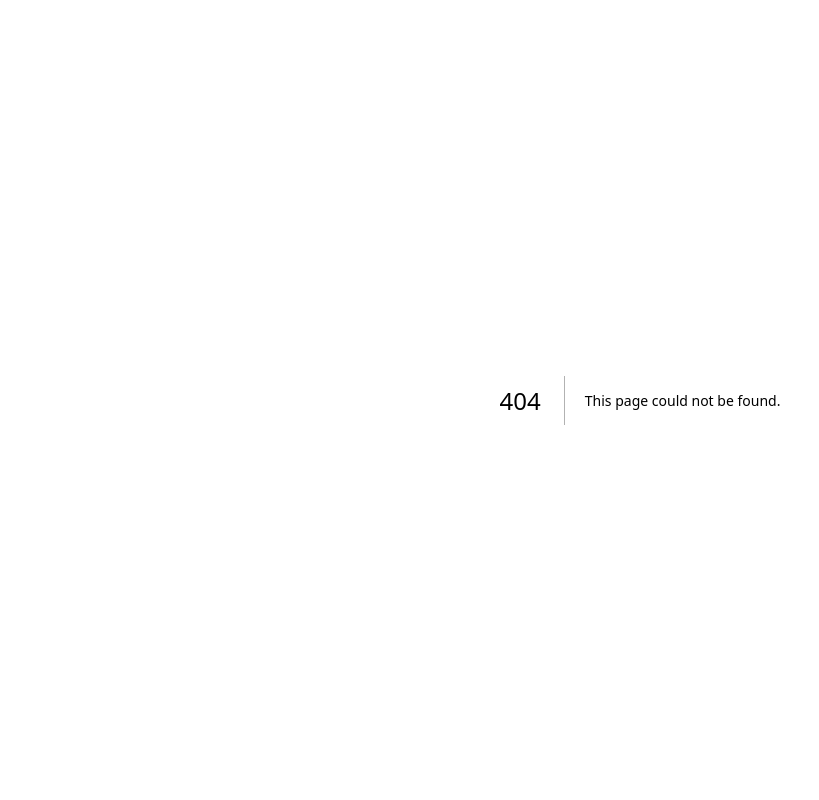
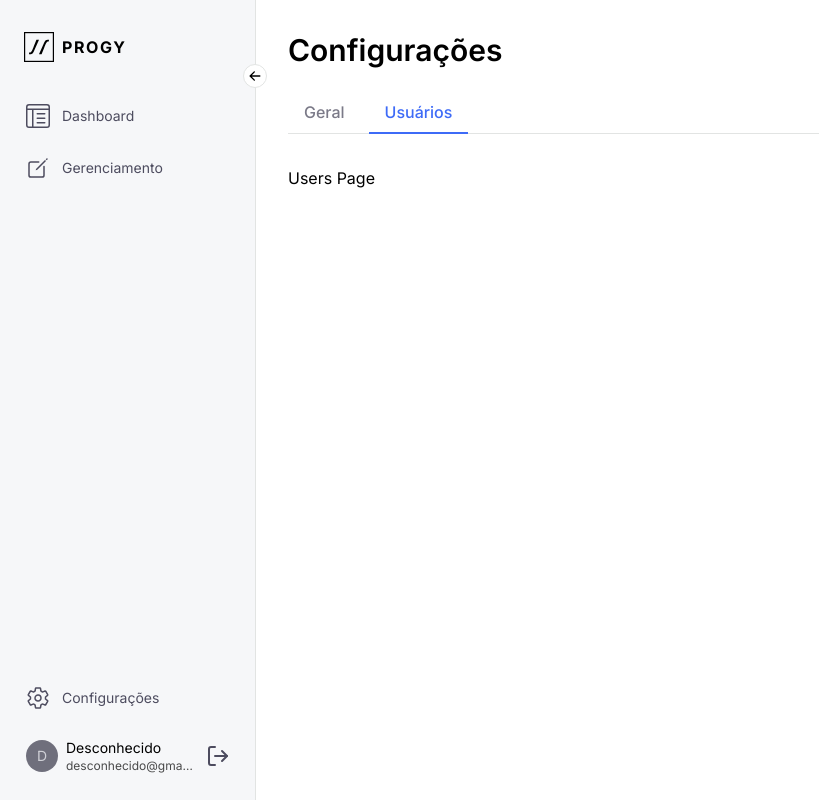
Before and after one commit to wilmacedo/progy-dashboard-v2, a Next.js app: page /settings/users in a window 1280 px wide. Before the commit this address had no page. Shown: the whole page, without its empty margins (0-819 px from the left). Built offline with nearby package versions, Linux system fonts and the light colour scheme.

Commit message:
feat: add all settings path to route

```diff
--- a/src/app/(dashbord)/settings/(sections)/layout.tsx
+++ b/src/app/(dashbord)/settings/(sections)/layout.tsx
@@ -1,6 +1,7 @@
 'use client';
 
 import { getCurrentTab, tabs } from '@/config/tabs';
+import Link from 'next/link';
 import { usePathname } from 'next/navigation';
 import { ReactNode } from 'react';
 
@@ -18,6 +19,7 @@ export default function SectionLayout({ children }: SectionProps) {
       <div className="mb-8 font-medium text-center text-[#7b7a88] border-b border-gray-100">
         <ul className="flex flex-wrap -mb-px">
           {tabs.map((tab, index) => (
+            <Link href={tab.path} key={index}>
               <li
                 key={index}
                 data-current={getCurrentTab(pathname) === index}
@@ -27,6 +29,7 @@ export default function SectionLayout({ children }: SectionProps) {
                   {tab.name}
                 </span>
               </li>
+            </Link>
           ))}
         </ul>
       </div>
--- /dev/null
+++ b/src/app/(dashbord)/settings/(sections)/users/page.tsx
@@ -0,0 +1,3 @@
+export default function Users() {
+  return <h1>Users Page</h1>;
+}
--- a/src/config/routes.ts
+++ b/src/config/routes.ts
@@ -4,6 +4,7 @@ import { IoIosList } from 'react-icons/io';
 import { IoCreateOutline, IoSettingsOutline } from 'react-icons/io5';
 import { IconType } from 'react-icons/lib';
 import { VscNewFile } from 'react-icons/vsc';
+import { allPaths } from './tabs';
 
 interface RouteConfig {
   basePath: string;
@@ -23,7 +24,7 @@ export default function sidebarRoutes(roleId: number) {
     },
     {
       basePath: '/settings/general',
-      relativePaths: ['/settings/general'],
+      relativePaths: allPaths(),
       name: 'Configurações',
       Icon: IoSettingsOutline,
       bottom: true,
--- a/src/config/tabs.ts
+++ b/src/config/tabs.ts
@@ -3,6 +3,10 @@ export function getCurrentTab(pathname: string) {
   if (index === -1) return 0;
 
   return index;
+}
+
+export function allPaths() {
+  return tabs.map(tab => tab.path);
 }
 
 export const tabs = [
```
Lines whose indentation alone changed are shown as unchanged.
